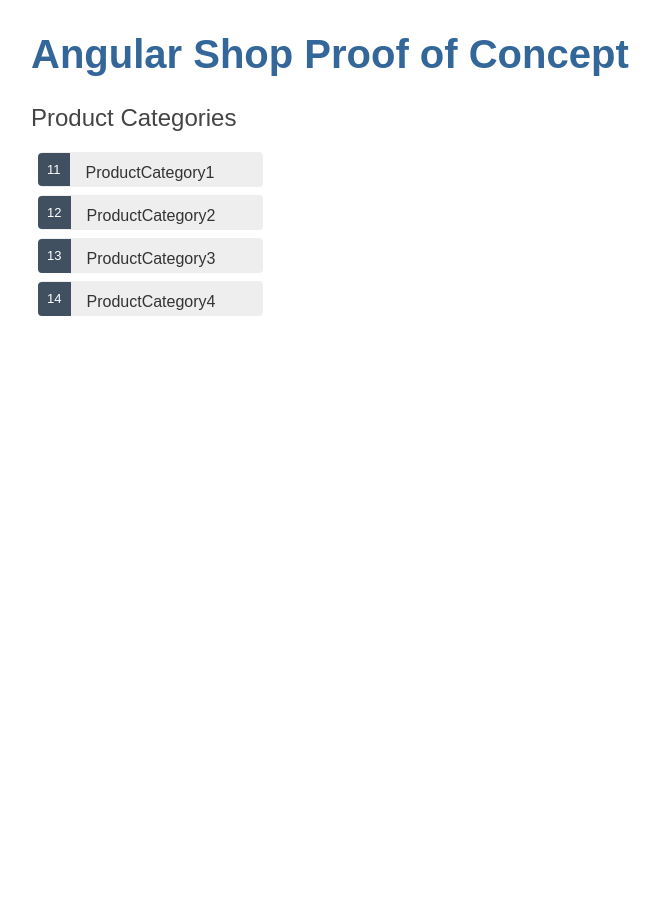
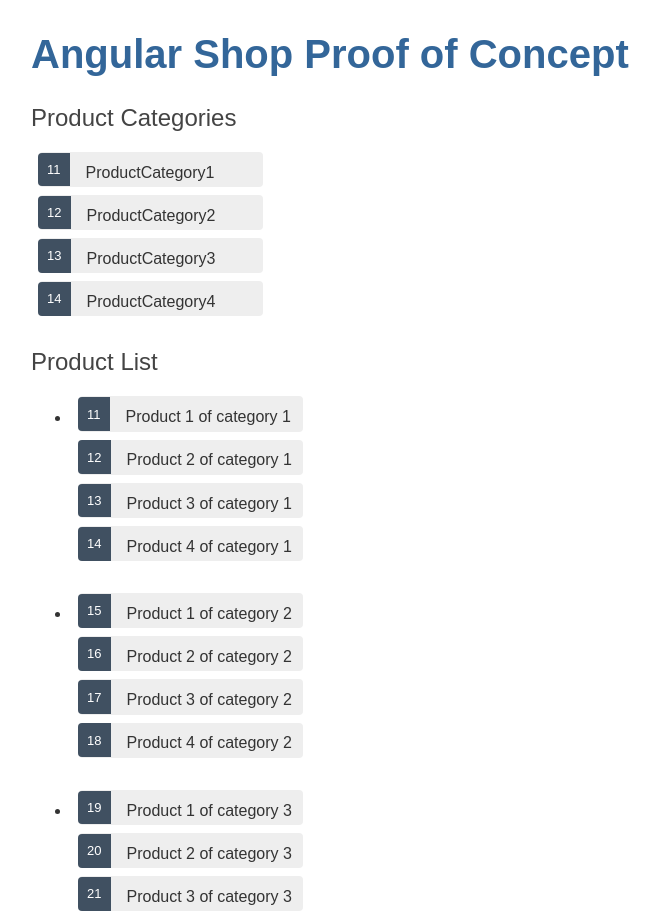
Before and after one commit to brogli/angular-shop-poc, an Angular app: page / in a window 1280 px wide. Shown: the top 918 px of the page, without its empty margins (1-661 px from the left). Before the commit the page ends 800 px from the top, so only its background shows below. Built offline with nearby package versions, Linux system fonts and the light colour scheme.

Commit message:
added a bunch of mock products and exposed them to product categories

```diff
--- a/src/app/app.component.html
+++ b/src/app/app.component.html
@@ -1,2 +1,3 @@
 <h1>{{title}}</h1>
 <app-product-categories></app-product-categories>
+<app-product-list></app-product-list>
--- a/src/app/app.module.ts
+++ b/src/app/app.module.ts
@@ -1,15 +1,17 @@
 import { BrowserModule } from '@angular/platform-browser';
 import { NgModule } from '@angular/core';
 import { FormsModule } from '@angular/forms'; // <-- NgModel lives here
+import { AppRoutingModule } from './app-routing.module';
 
-import { AppRoutingModule } from './app-routing.module';
 import { AppComponent } from './app.component';
 import { ProductCategoriesComponent } from './product-categories/product-categories.component';
+import { ProductListComponent } from './product-list/product-list.component';
 
 @NgModule({
   declarations: [
     AppComponent,
     ProductCategoriesComponent,
+    ProductListComponent,
   ],
   imports: [
     BrowserModule,
--- /dev/null
+++ b/src/app/mock-products.ts
@@ -0,0 +1,40 @@
+import { Product } from './product';
+
+interface ProductsToCategories {
+  [key: string]: Product[];
+}
+
+export const PRODUCTS: ProductsToCategories = {
+  "PRODUCTS_CAT1":
+    [
+      { id: 11, name: 'Product 1 of category 1', description: 'This is a product description.' },
+      { id: 12, name: 'Product 2 of category 1', description: 'This is a product description.' },
+      { id: 13, name: 'Product 3 of category 1', description: 'This is a product description.' },
+      { id: 14, name: 'Product 4 of category 1', description: 'This is a product description.' },
+    ]
+  ,
+  "PRODUCTS_CAT2":
+    [
+      { id: 15, name: 'Product 1 of category 2', description: 'This is a product description.' },
+      { id: 16, name: 'Product 2 of category 2', description: 'This is a product description.' },
+      { id: 17, name: 'Product 3 of category 2', description: 'This is a product description.' },
+      { id: 18, name: 'Product 4 of category 2', description: 'This is a product description.' },
+    ]
+  ,
+  "PRODUCTS_CAT3":
+    [
+      { id: 19, name: 'Product 1 of category 3', description: 'This is a product description.' },
+      { id: 20, name: 'Product 2 of category 3', description: 'This is a product description.' },
+      { id: 21, name: 'Product 3 of category 3', description: 'This is a product description.' },
+      { id: 22, name: 'Product 4 of category 3', description: 'This is a product description.' },
+    ]
+  ,
+  "PRODUCTS_CAT4":
+    [
+      { id: 23, name: 'Product 1 of category 4', description: 'This is a product description.' },
+      { id: 24, name: 'Product 2 of category 4', description: 'This is a product description.' },
+      { id: 25, name: 'Product 3 of category 4', description: 'This is a product description.' },
+      { id: 26, name: 'Product 4 of category 4', description: 'This is a product description.' },
+    ]
+  ,
+}
--- a/src/app/product-categories/product-categories.component.html
+++ b/src/app/product-categories/product-categories.component.html
@@ -8,8 +8,6 @@
     <h2>{{selectedProductCategory.name | uppercase}} Details</h2>
     <div><span>id: </span>{{selectedProductCategory.id}}</div>
     <div>
-        <label>name:
-            <input [(ngModel)]="selectedProductCategory.name" placeholder="name" />
-        </label>
+        <label>name: {{selectedProductCategory.name}}</label>
     </div>
 </div>
--- /dev/null
+++ b/src/app/product-list/product-list.component.css
@@ -0,0 +1,44 @@
+/* product-listComponent's private CSS styles */
+.product-list {
+    margin: 0 0 2em 0;
+    list-style-type: none;
+    padding: 0;
+    width: 15em;
+  }
+  .product-list li {
+    cursor: pointer;
+    position: relative;
+    left: 0;
+    background-color: #EEE;
+    margin: .5em;
+    padding: .3em 0;
+    height: 1.6em;
+    border-radius: 4px;
+  }
+  .product-list li:hover {
+    color: #607D8B;
+    background-color: #DDD;
+    left: .1em;
+  }
+  .product-list li.selected {
+    background-color: #CFD8DC;
+    color: white;
+  }
+  .product-list li.selected:hover {
+    background-color: #BBD8DC;
+    color: white;
+  }
+  .product-list .badge {
+    display: inline-block;
+    font-size: small;
+    color: white;
+    padding: 0.8em 0.7em 0 0.7em;
+    background-color:#405061;
+    line-height: 1em;
+    position: relative;
+    left: -1px;
+    top: -4px;
+    height: 1.8em;
+    margin-right: .8em;
+    border-radius: 4px 0 0 4px;
+  }
--- /dev/null
+++ b/src/app/product-list/product-list.component.html
@@ -0,0 +1,17 @@
+<h2>Product List</h2>
+<ul class="product-categories">
+    <li *ngFor="let category of allProducts | keyvalue">
+        <ul class="product-list">
+            <li *ngFor="let product of category.value" (click)="onSelect(product)">
+                <span class="badge">{{product.id}}</span> {{product.name}} <br>
+            </li>
+        </ul>
+    </li>
+</ul>
+<div *ngIf="selectedProduct">
+    <h2>{{selectedProduct.name | uppercase}} Details</h2>
+    <div><span>id: </span>{{selectedProduct.id}}</div>
+    <div>
+        <label>name: {{selectedProduct.name}}</label>
+    </div>
+</div>
--- /dev/null
+++ b/src/app/product-list/product-list.component.ts
@@ -0,0 +1,24 @@
+import { Component, OnInit } from '@angular/core';
+import { PRODUCTS } from '../mock-products';
+import { Product } from '../product';
+
+@Component({
+  selector: 'app-product-list',
+  templateUrl: './product-list.component.html',
+  styleUrls: ['./product-list.component.css']
+})
+export class ProductListComponent implements OnInit {
+
+  allProducts = PRODUCTS;
+
+  selectedProduct: Product;
+  onSelect(product: Product): void {
+    this.selectedProduct = product;
+  }
+
+  constructor() { }
+
+  ngOnInit() {
+  }
+
+}
--- /dev/null
+++ b/src/app/product.ts
@@ -0,0 +1,5 @@
+export class Product {
+  id: number;
+  name: string;
+  description: string;
+}
```
Also changed, not shown: src/app/product-categories/product-categories.component.ts (line endings or trailing spaces), 1 other file (tests, documents, lock files or other folders).
